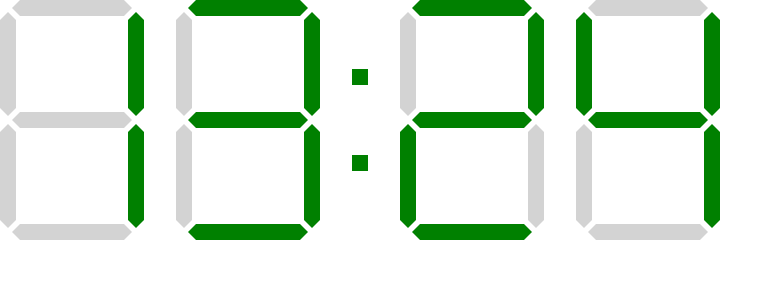
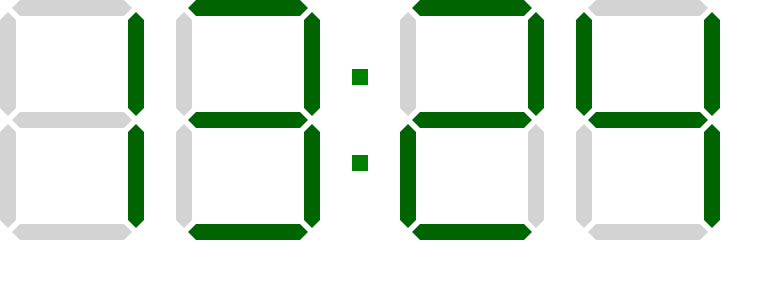
Before and after one commit to peterkrokhin/react-digital-watch, a React (Create React App) app: page / in a window 1280 px wide. Shown: the top 300 px of the page, without its empty margins (0-783 px from the left). Built offline with nearby package versions, Linux system fonts and the light colour scheme.

Commit message:
changed digits color

```diff
--- a/src/components/clockface/digit/Digit.module.css
+++ b/src/components/clockface/digit/Digit.module.css
@@ -14,7 +14,7 @@
 .digit .vertical_area .vertical_line.line_on {
     width: 2vmin;
     height: 11vmin;
-    background-color: green;
+    background-color: darkgreen;
     position: relative;
 }
 
@@ -25,7 +25,7 @@
     width: 0;
     height: 0;
     border: 1vmin solid transparent;
-    border-bottom-color: green;
+    border-bottom-color: darkgreen;
     border-top: 0;
 }
 
@@ -36,7 +36,7 @@
     width: 0;
     height: 0;
     border: 1vmin solid transparent;
-    border-top-color: green;
+    border-top-color: darkgreen;
     border-bottom: 0;
 }
 
@@ -48,7 +48,7 @@
 
 .digit .horizontal_area .horizontal_line.line_on {
     width: 13vmin;
-    background-color: green;
+    background-color: darkgreen;
     position: relative;
 }
 
@@ -59,7 +59,7 @@
     width: 0;
     height: 0;
     border: 1vmin solid transparent;
-    border-right-color: green;
+    border-right-color: darkgreen;
     border-left: 0;
 }
 
@@ -70,7 +70,7 @@
     width: 0;
     height: 0;
     border: 1vmin solid transparent;
-    border-left-color: green;
+    border-left-color: darkgreen;
     border-right: 0;
 }
 
```
